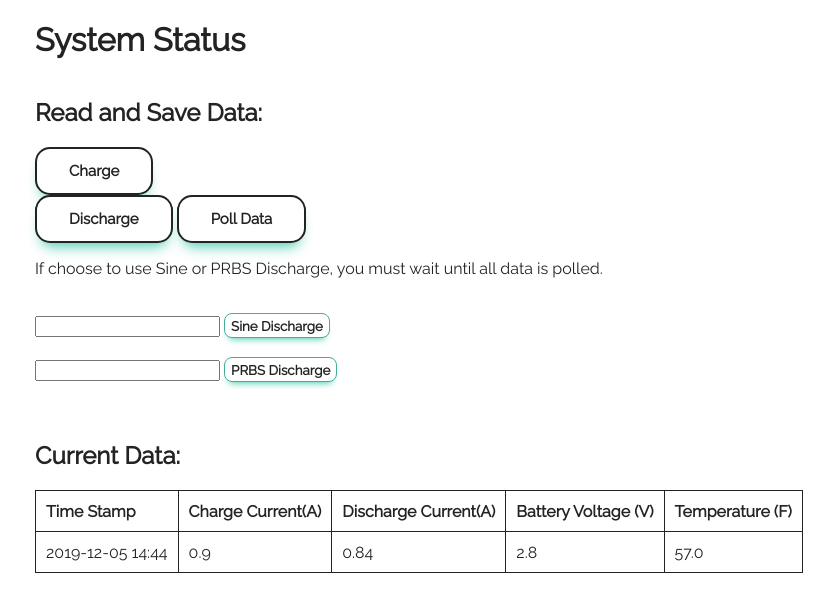
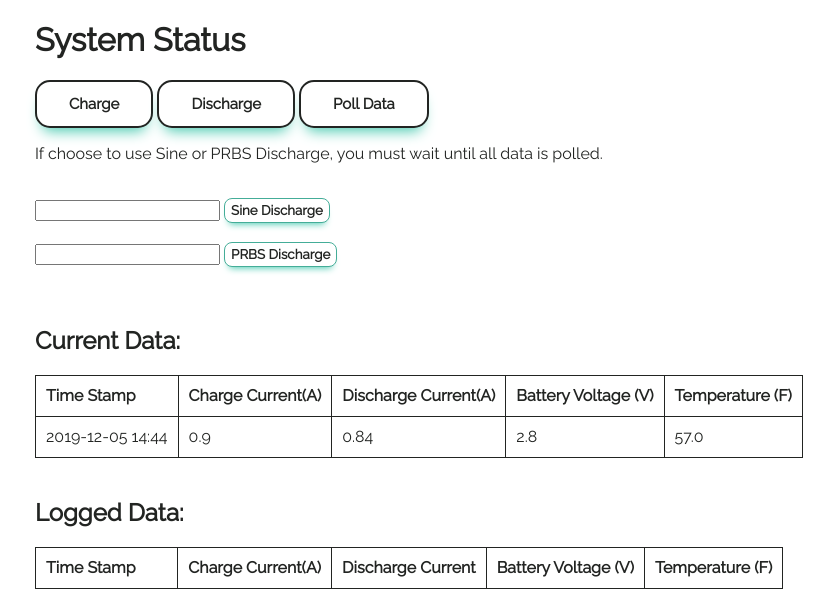
Before and after one commit to hannahjmlee/EmbeddedWebsite, a Flask app: page /data/ in a window 1280 px wide. Shown: the part 48-637 px from the top of the page, without its empty margins (15-849 px from the left). Run offline with Flask 2, Linux system fonts and the light colour scheme; some libraries are stand-ins or nearby versions.

Commit message:
things are broken

```diff
--- a/main.py
+++ b/main.py
@@ -243,6 +243,7 @@ def read_data():
 
 @app.route('/write_data')
 def write_data():
+    print("SHITS")
     current_file = open("./data/current_data.txt", "r")
     log_file = open("./data/log_data.txt", "r")
 
@@ -259,30 +260,20 @@ def write_data():
     write_file.writelines(lines)
     return "nothing"
 
-@app.route('/charge')
-def charge():
-    print("ENTERED CHARGE FUNCTION")
-    with open("./data/configuration.txt") as f:
-        value_list = f.readlines()
-    baud = int(value_list[0].rstrip())
-    print("BAUD RATE IS: ", baud)
-    ser = serial.Serial("/dev/ttyUSB0", baud, timeout = 1)
-    sio = io.TextIOWrapper(io.BufferedRWPair(ser, ser))
-    sio.write(str("H"))
-    sio.flush()
-    response = sio.readline(15).strip()
-    print("Sent C: ", response)
-    ser.close()
-    open('./data/current_data.txt', 'w').close()
+
+@app.route('/charge_data')
+def charge_data():
+    print("FUCKING HELL")
     return "nothing"
-
-@app.route('/discharge')
-def discharge():
-    open('./data/current_data.txt', 'w').close()
-    return "nothing"
-
-
-
-
-if __name__ == '__main__':
-    app.run(debug=True)
+    #with open("./data/configuration.txt") as f:
+    #    value_list = f.readlines()
+    #baud = int(value_list[0].rstrip())
+    #print("BAUD RATE IS: ", baud)
+    #ser = serial.Serial("/dev/ttyUSB0", baud, timeout = 1)
+    #sio = io.TextIOWrapper(io.BufferedRWPair(ser, ser))
+    #sio.write(str("H"))
+    #sio.flush()
+    #response = sio.readline(15).strip()
+    #print("Sent C: ", response)
+    #ser.close()
+    #open('./data/current_data.txt', 'w').close()
--- a/templates/data.html
+++ b/templates/data.html
@@ -9,29 +9,13 @@
         var log_data = {{log_data|tojson|safe}};
 
         $(function() {
-            $('a#charge').bind('click', function() {
-                $.getJSON('/charge',
-                    function(data) {
-                    });
-                window.location.reload();
+            $('a#chargeData').bind('click', function(){
+                $.getJSON('/write_data',
+                        function(data){
+                        });
                 return false;
-            });
+            }
 
-            $('a#discharge').bind('click', function() {
-                $.getJSON('/discharge',
-                    function(data) {
-                    });
-                window.location.reload();
-                return false;
-            });
-
-            $('a#poll').bind('click', function() {
-                $.getJSON('/read_data',
-                    function(data) {
-                    });
-                window.location.reload();
-                return false;
-            });
         });
     </script>
     </head>
@@ -39,13 +23,10 @@
         {% extends "layout.html" %}
         {% block content %}
         <h1>System Status</h1>
-        <h2>Read and Save Data:</h2>
         <form>
-            <a href=# class="myButton" id=charge >Charge</a>
-        </form>
-        <form>
-            <a href=# class="myButton" id=discharge >Discharge</a>
-            <a href=# class="myButton" id=poll >Poll Data</a>
+            <a href=# class="myButton" id=chargeData>Charge</a>
+            <a href=# class="myButton" id=discharge>Discharge</a>
+            <a href=# class="myButton" id=poll> Poll Data</a>
         </form>
         <p>If choose to use Sine or PRBS Discharge, you must wait until all data is polled.</p>
         <br>
```
